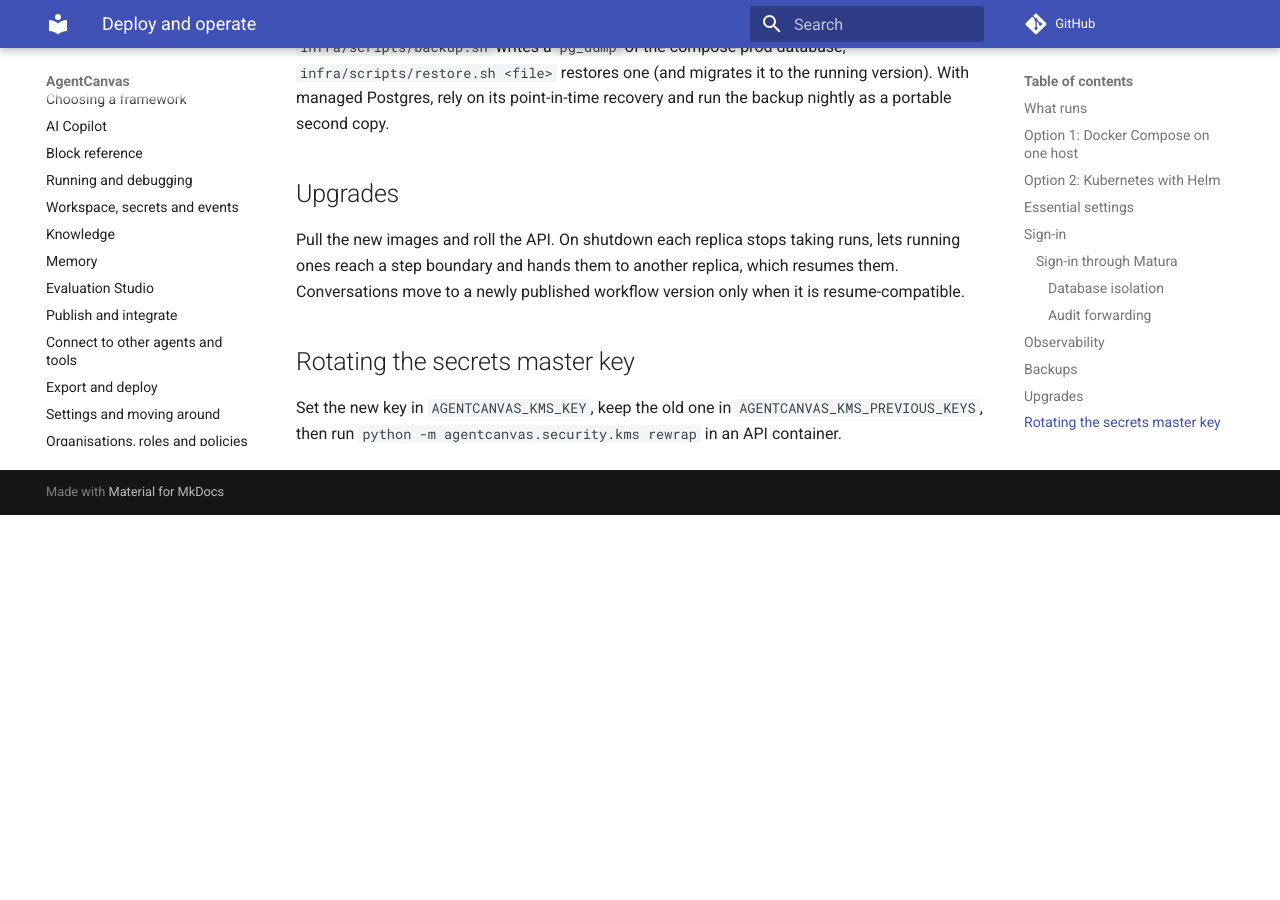
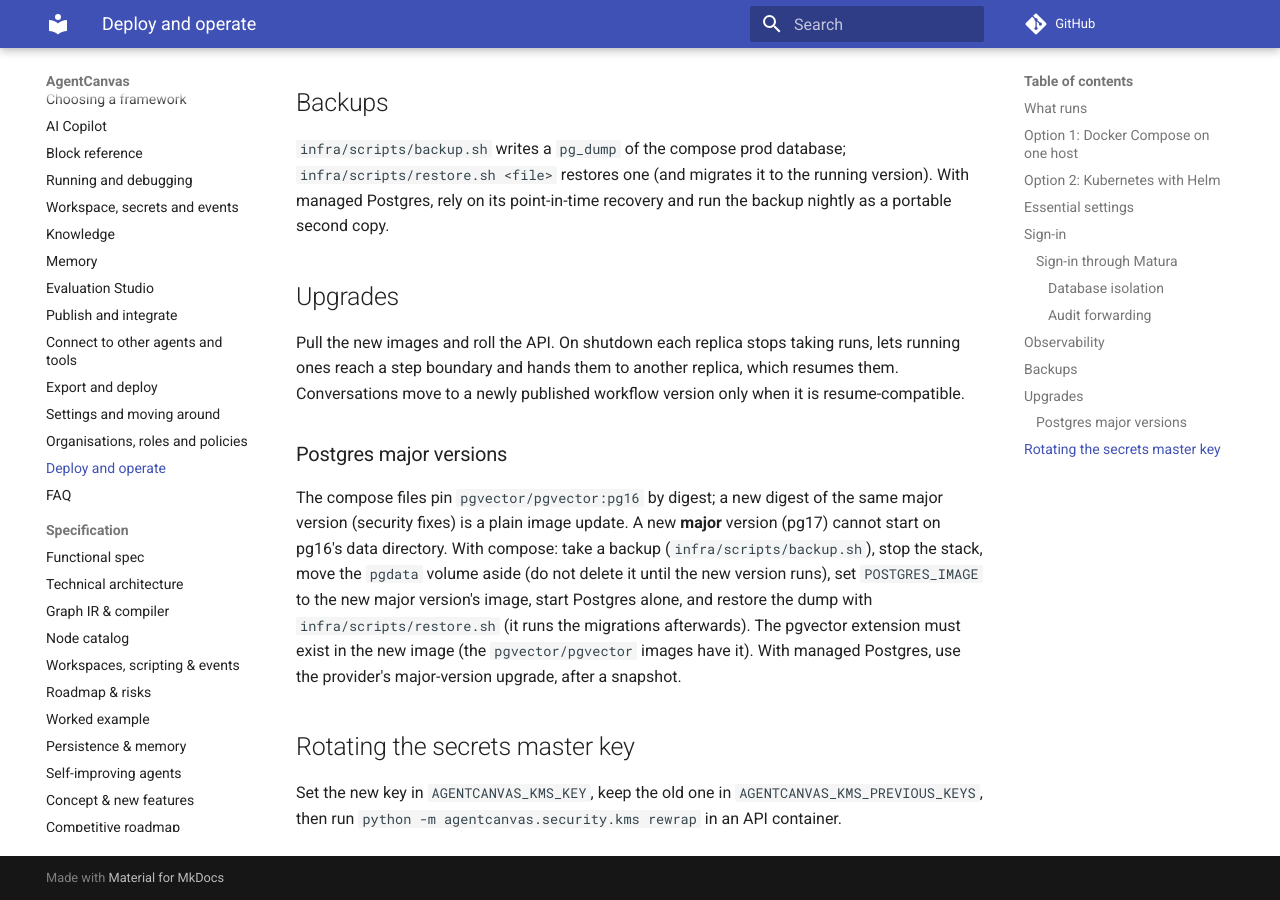
Before and after one commit to marunsct/AgentCanvas, an MkDocs documentation site: the page built from docs/user-guide/deploy.md, in a window 1280 px wide and 900 px high, scrolled down 8304 px. Built offline with MkDocs 1.6.1 and Material for MkDocs 9.7.7, drawn with Linux system fonts in a browser that asks for light colours; comment, search, counter and statistics services are not loaded; before the commit the page ends 8819 px from its top, so only the background shows below that; some of the changed text lies outside the part shown.

Commit message:
Compose prod: lock the API containers down, keep the HTTP port on this host, pin Postgres by digest
The web server published plain HTTP on every interface, the API containers had a writable root, all
default capabilities and no memory limit, and Postgres came from the moving pg16 tag. Now: web binds
127.0.0.1 unless WEB_BIND says otherwise (as compose.local does); the API and migrate containers have
a read-only root (in-memory /tmp and app home; API_READ_ONLY=false is the escape hatch), cap_drop ALL,
no-new-privileges, a 2 GB memory limit (API_MEM_LIMIT) and a pids limit; the Postgres image is pinned
to the digest pulled on this machine, with Dependabot's docker-compose ecosystem to propose new ones.
deploy.md says so and how to move Postgres to a new major version.

Not run here (no containers were started): the read-only root is checked by the images CI job.

Changelog: The production compose file binds the web port to 127.0.0.1 by default (`WEB_BIND`), runs the API with a read-only root, no capabilities and a memory limit, and pins the Postgres image by digest; the deploy guide explains Postgres major upgrades.

Co-Authored-By: Claude Opus 5.5 <noreply@anthropic.com>

````diff
--- a/docs/user-guide/deploy.md
+++ b/docs/user-guide/deploy.md
@@ -23,8 +23,12 @@ cp infra/.env.prod.example infra/.env.prod      # fill it in (never commit it)
 docker compose -f infra/compose.prod.yml --env-file infra/.env.prod up -d --wait
 ```
 
-This starts Postgres, a one-shot migration, two API replicas and the web server on port 8080 (`WEB_PORT`). Put a
-TLS-terminating proxy in front and keep response buffering **off** for `/api/` (runs stream Server-Sent Events).
+This starts Postgres, a one-shot migration, two API replicas and the web server on port 8080 (`WEB_PORT`) of
+`127.0.0.1`: it speaks plain HTTP, so put a TLS-terminating proxy in front on the same host (or set `WEB_BIND=0.0.0.0`
+when the proxy runs elsewhere and the port is firewalled) and keep response buffering **off** for `/api/` (runs stream
+Server-Sent Events). The API containers run with a read-only root (writable: the workspaces volume, `/tmp` and the
+app user's home, both in memory), no capabilities and a 2 GB memory limit (`API_MEM_LIMIT`); `API_READ_ONLY=false`
+turns the read-only root off should a framework need to write elsewhere.
 
 **Database connections.** Each API replica opens up to `AGENTCANVAS_DB_POOL_SIZE` + `AGENTCANVAS_DB_MAX_OVERFLOW` +
 `AGENTCANVAS_PERSISTENCE_POOL_SIZE` connections (10 + 20 + 20 = 50 by default). Postgres's `max_connections` must be
@@ -223,6 +227,16 @@ Pull the new images and roll the API. On shutdown each replica stops taking runs
 boundary and hands them to another replica, which resumes them. Conversations move to a newly published workflow
 version only when it is resume-compatible.
 
+### Postgres major versions
+
+The compose files pin `pgvector/pgvector:pg16` by digest; a new digest of the same major version (security fixes) is
+a plain image update. A new **major** version (pg17) cannot start on pg16's data directory. With compose: take a
+backup (`infra/scripts/backup.sh`), stop the stack, move the `pgdata` volume aside (do not delete it until the new
+version runs), set `POSTGRES_IMAGE` to the new major version's image, start Postgres alone, and restore the dump with
+`infra/scripts/restore.sh` (it runs the migrations afterwards). The pgvector extension must exist
+in the new image (the `pgvector/pgvector` images have it). With managed Postgres, use the provider's major-version
+upgrade, after a snapshot.
+
 ## Rotating the secrets master key
 
 Set the new key in `AGENTCANVAS_KMS_KEY`, keep the old one in `AGENTCANVAS_KMS_PREVIOUS_KEYS`, then run
````
Also changed, not shown: apps/api/agentcanvas/copilot/knowledge/user-guide/deploy.md (+16 -2 lines), 4 other files.
